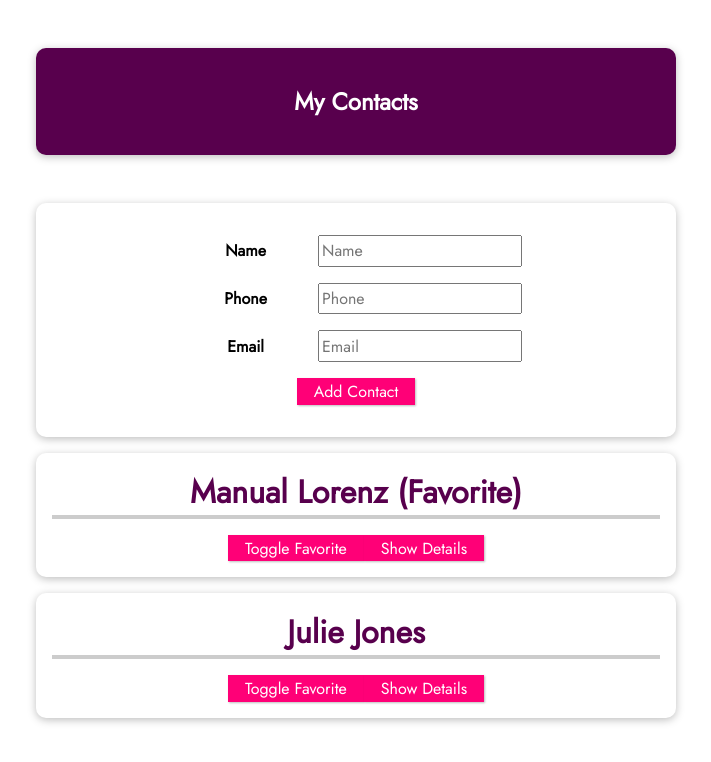
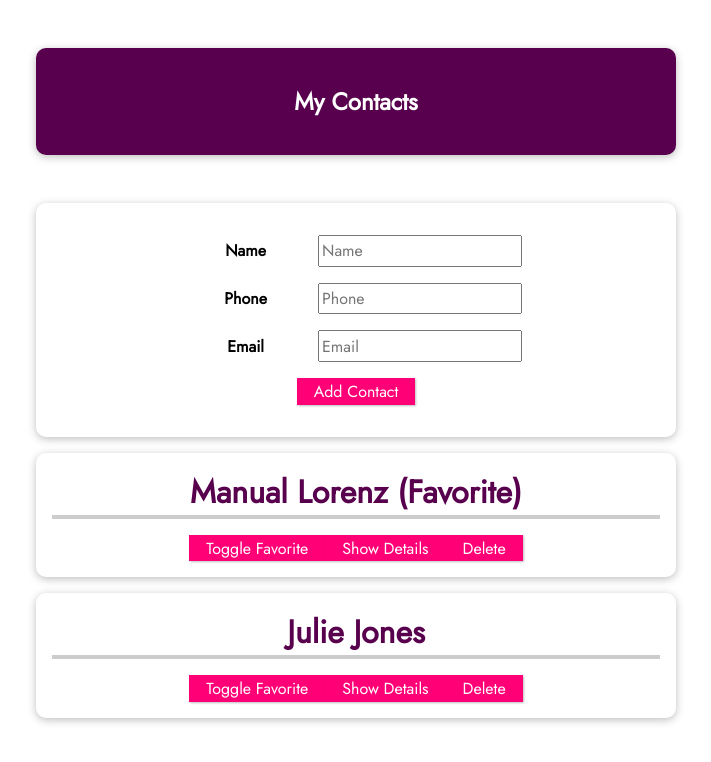
Before and after one commit to jrnewton/udemy-vue-complete-guide, a Vue app: page / in a window 1280 px wide. Shown: the top 762 px of the page, without its empty margins (284-995 px from the left). Built offline with nearby package versions, Linux system fonts and the light colour scheme.

Commit message:
Add delete event

```diff
--- a/src/App.vue
+++ b/src/App.vue
@@ -8,6 +8,7 @@
         :key="contact.id"
         v-bind="contact"
         @toggle-favorite="toggleFavorite"
+        @delete-contact="deleteContact"
       ></contact-detail>
     </ul>
   </section>
@@ -49,6 +50,9 @@ export default {
         email: email,
         isFavorite: false
       });
+    },
+    deleteContact(id) {
+      this.contacts = this.contacts.filter(x => x.id !== id);
     }
   }
 };
--- a/src/components/ContactDetail.vue
+++ b/src/components/ContactDetail.vue
@@ -1,7 +1,7 @@
 <template>
   <li>
     <h2>{{ name }} {{ isFavorite ? '(Favorite)' : '' }}</h2>
-    <button @click="toggleFavorite">
+    <button @click="$emit('toggle-favorite', id)">
       Toggle Favorite
     </button>
     <button @click="toggleDetails">
@@ -14,6 +14,7 @@
       <li><strong>Phone:</strong> {{ phone }}</li>
       <li><strong>Email:</strong> {{ email }}</li>
     </ul>
+    <button @click="$emit('delete-contact', id)">Delete</button>
   </li>
 </template>
 
@@ -54,6 +55,9 @@ export default {
         console.warn('id is missing from toggle-favorite event');
         return false;
       }
+    },
+    'delete-contact': function() {
+      return true;
     }
   },
   data() {
@@ -64,9 +68,6 @@ export default {
   methods: {
     toggleDetails() {
       this.detailsAreVisible = !this.detailsAreVisible;
-    },
-    toggleFavorite() {
-      this.$emit('toggle-favorite', this.id);
     }
   }
 };
```
